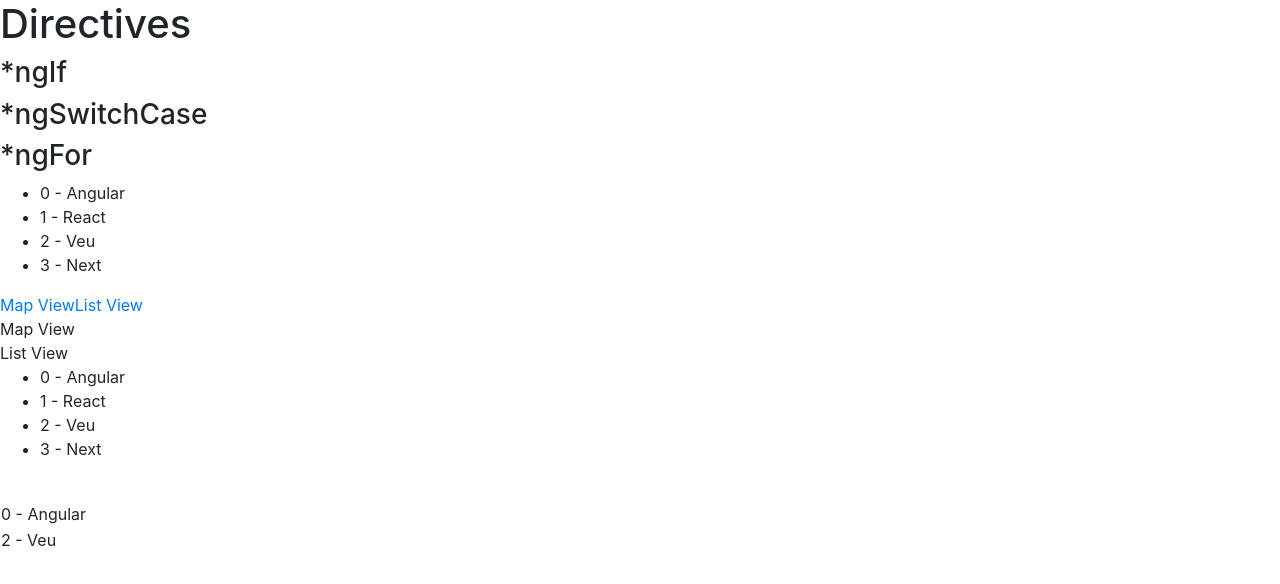
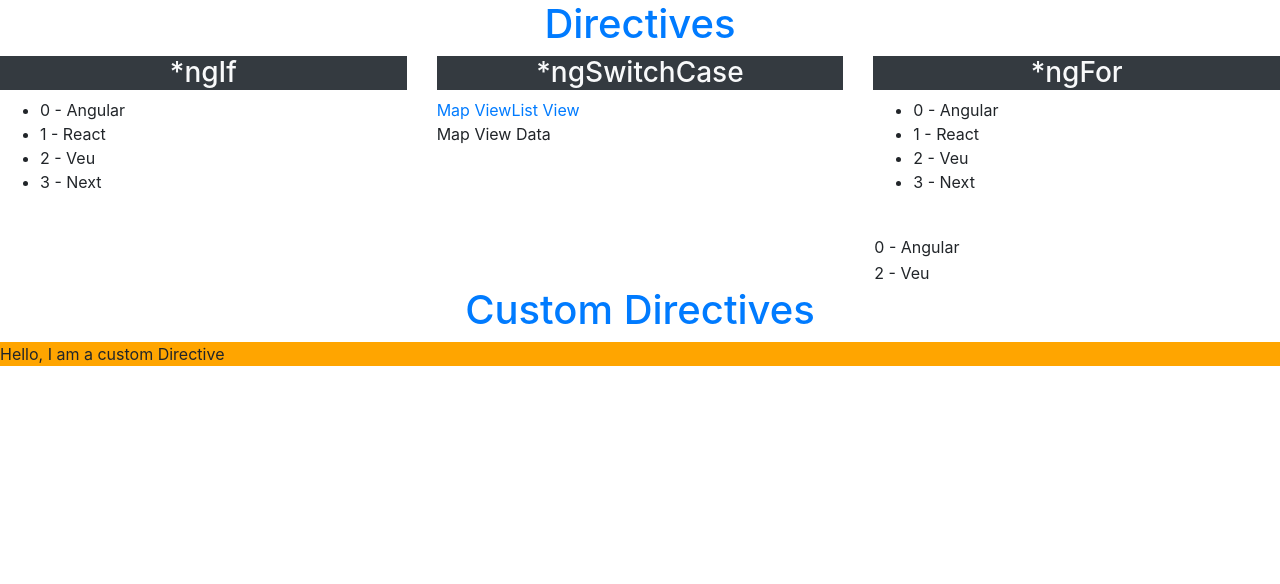
Before and after one commit to gitp18/StudyAngular, an Angular app: page / in a window 1280 px wide. Shown: the top 584 px of the page. Built offline with nearby package versions, Linux system fonts and the light colour scheme.

Commit message:
custom directives

```diff
--- a/src/app/app.component.html
+++ b/src/app/app.component.html
@@ -1,20 +1,20 @@
 <router-outlet>
 
-                <h1 className="text-primary text-center">Directives</h1>
-                <div className="row">
-                    <div className="col-md-4">
-                        <h3 className="text-light bg-dark text-center">*ngIf</h3>
+    <h1 class="text-primary text-center">Directives</h1>
+    <div class="row">
+        <div class="col-md-4">
+            <h3 class="text-light bg-dark text-center">*ngIf</h3>
         </div>
-                    <div className="col-md-4">
-                        <h3 className="text-light bg-dark text-center">*ngSwitchCase</h3>
+        <div class="col-md-4">
+            <h3 class="text-light bg-dark text-center">*ngSwitchCase</h3>
         </div>
-                    <div className="col-md-4">
-                        <h3 className="text-light bg-dark text-center">*ngFor</h3>
+        <div class="col-md-4">
+            <h3 class="text-light bg-dark text-center">*ngFor</h3>
         </div>
     </div>
 
-                <div className="row">
-                    <div className="col-md-4">
+    <div class="row">
+        <div class="col-md-4">
             <div *ngIf="courses.length>0; then ifSegment else elseSegment"></div>
             <ng-template #ifSegment>
                 <ul>
@@ -27,20 +27,22 @@
                 No records found
             </ng-template>
         </div>
-                    <div className="col-md-4">
+        <div class="col-md-4">
             <ul class="nav nav-pills">
-                            <li class="active">
-                                <a href="javascript:void(0)">Map View</a>
+                <li [class.active]="viewMode == 'map'">
+                    <a href="javascript:void(0)" (click)="viewMode='map'">Map View</a>
                 </li>
-                            <li><a href="javascript:void(0)">List View</a></li>
+                <li [class.active]="viewMode == 'list'">
+                    <a href="javascript:void(0)" (click)="viewMode='list'">List View</a>
+                </li>
             </ul>
             <div [ngSwitch]="viewMode">
-                            <div *ngSwitchCase="map">Map View</div>
-                            <div *ngSwitchCase="list">List View</div>
+                <div *ngSwitchCase="'map'">Map View Data</div>
+                <div *ngSwitchCase="'list'">List View Data</div>
                 <div *ngSwitchDefault>No records found</div>
             </div>
         </div>
-                    <div className="col-md-4">
+        <div class="col-md-4">
             <ul>
                 <li *ngFor="let course of courses; index as i">
                     {{i}} - {{course.title}}
@@ -64,5 +66,11 @@
         </div>
     </div>
 
+    <h1 class="text-primary text-center">Custom Directives</h1>
+    <div class="row">
+        <div class="col-md-12">
+            <app-custom-directive></app-custom-directive>
+        </div>
+    </div>
 
 </router-outlet>
--- a/src/app/app.component.ts
+++ b/src/app/app.component.ts
@@ -6,10 +6,17 @@
   styleUrls: ['./app.component.css']
 })
 export class AppComponent {
+  viewMode = 'map';
+
   courses = [
     {"id": 1, "title": "Angular"},
     {"id": 2, "title": "React"},
     {"id": 3, "title": "Veu"},
     {"id": 4, "title": "Next"}
   ]
+
+  /*setViewMode(type){
+    this.viewMode = type;
+  } */
+
 }
--- a/src/app/app.module.ts
+++ b/src/app/app.module.ts
@@ -3,10 +3,14 @@
 
 import { AppRoutingModule } from './app-routing.module';
 import { AppComponent } from './app.component';
+import { CustomDirectiveComponent } from './custom-directive/custom-directive.component';
+import { ClassDirective } from './class.directive';
 
 @NgModule({
   declarations: [
-    AppComponent
+    AppComponent,
+    CustomDirectiveComponent,
+    ClassDirective
   ],
   imports: [
     BrowserModule,
--- /dev/null
+++ b/src/app/class.directive.ts
@@ -0,0 +1,18 @@
+import { Directive, ElementRef   , Input } from '@angular/core';
+
+@Directive({
+  selector: '[appClass]'
+})
+export class ClassDirective {
+
+  constructor(private _element: ElementRef) {
+    this._element.nativeElement.style.backgroundColor = 'orange';
+  }
+
+
+  /*constructor(private _element: ElementRef) {}
+  @Input() set backgroundColor(color: 'orange'){
+    this._element.nativeElement.style.backgroundColor = color;
+  }*/
+
+}
--- /dev/null
+++ b/src/app/custom-directive/custom-directive.component.html
@@ -0,0 +1,47 @@
+<div appClass>Hello, I am a custom Directive</div>
+
+
+<!--<div appClass [backgroundColor]="'red'">Hello, I am a custom Directive</div>-->
+
+
+
+
+
+
+
+
+
+
+
+
+
+
+<!--
+<nav>
+    <ul class="pagination">
+      <li class="page-item" [ngClass]="{ disabled: currentPage === 0 }">
+        <a class="page-link" (click)="currentPage = currentPage - 1">Prev</a>
+      </li>
+      <ng-container *ngFor="let image of images; let i = index">
+        <li
+          class="page-item"
+          [ngClass]="{ active: i === currentPage }"
+          *ngIf="checkWindowIndex(i)"
+        >
+          <a (click)="currentPage = i" class="page-link">{{ i + 1 }}</a>
+        </li>
+      </ng-container>
+      <li
+        class="page-item"
+        [ngClass]="{ disabled: currentPage === images.length - 1 }"
+      >
+        <a class="page-link" (click)="currentPage = currentPage + 1">Next</a>
+      </li>
+    </ul>
+  </nav>
+
+  <div>
+    <h4>{{ images[currentPage].title }}</h4>
+    <img [src]="images[currentPage].url" />
+  </div>
+-->
--- /dev/null
+++ b/src/app/custom-directive/custom-directive.component.ts
@@ -0,0 +1,145 @@
+import { Component } from '@angular/core';
+
+@Component({
+  selector: 'app-custom-directive',
+  templateUrl: './custom-directive.component.html',
+  styleUrls: ['./custom-directive.component.css']
+})
+export class CustomDirectiveComponent {
+  currentPage = 0;
+
+  checkWindowIndex(index: number) {
+    return Math.abs(this.currentPage - index) < 5;
+  }
+  images = [
+    {title: 'At the Beach'},
+    {title: 'At the Forest'},
+    {title: 'At the City'},
+    {title: 'At the Snow'}
+  ];
+
+/*
+  images = [
+    {
+      title: 'At the Beach',
+      url:
+        'https://images.unsplash.com/photo-1507525428034-b723cf961d3e?ixlib=rb-1.2.1&ixid=eyJhcHBfaWQiOjEyMDd9&auto=format&fit=crop&w=1000&q=60'
+    },
+    {
+      title: 'At the Forest',
+      url:
+        'https://images.unsplash.com/photo-1448375240586-882707db888b?ixlib=rb-1.2.1&auto=format&fit=crop&w=1000&q=60'
+    },
+    {
+      title: 'At the City',
+      url:
+        'https://images.unsplash.com/photo-1480714378408-67cf0d13bc1b?ixlib=rb-1.2.1&auto=format&fit=crop&w=1000&q=60'
+    },
+    {
+      title: 'At the Snow',
+      url:
+        'https://images.unsplash.com/photo-1517299321609-52687d1bc55a?ixlib=rb-1.2.1&ixid=eyJhcHBfaWQiOjEyMDd9&auto=format&fit=crop&w=1000&q=60'
+    },
+    {
+      title: 'At the Beach',
+      url:
+        'https://images.unsplash.com/photo-1507525428034-b723cf961d3e?ixlib=rb-1.2.1&ixid=eyJhcHBfaWQiOjEyMDd9&auto=format&fit=crop&w=1000&q=60'
+    },
+    {
+      title: 'At the Forest',
+      url:
+        'https://images.unsplash.com/photo-1448375240586-882707db888b?ixlib=rb-1.2.1&auto=format&fit=crop&w=1000&q=60'
+    },
+    {
+      title: 'At the City',
+      url:
+        'https://images.unsplash.com/photo-1480714378408-67cf0d13bc1b?ixlib=rb-1.2.1&auto=format&fit=crop&w=1000&q=60'
+    },
+    {
+      title: 'At the Snow',
+      url:
+        'https://images.unsplash.com/photo-1517299321609-52687d1bc55a?ixlib=rb-1.2.1&ixid=eyJhcHBfaWQiOjEyMDd9&auto=format&fit=crop&w=1000&q=60'
+    },
+    {
+      title: 'At the Beach',
+      url:
+        'https://images.unsplash.com/photo-1507525428034-b723cf961d3e?ixlib=rb-1.2.1&ixid=eyJhcHBfaWQiOjEyMDd9&auto=format&fit=crop&w=1000&q=60'
+    },
+    {
+      title: 'At the Forest',
+      url:
+        'https://images.unsplash.com/photo-1448375240586-882707db888b?ixlib=rb-1.2.1&auto=format&fit=crop&w=1000&q=60'
+    },
+    {
+      title: 'At the City',
+      url:
+        'https://images.unsplash.com/photo-1480714378408-67cf0d13bc1b?ixlib=rb-1.2.1&auto=format&fit=crop&w=1000&q=60'
+    },
+    {
+      title: 'At the Snow',
+      url:
+        'https://images.unsplash.com/photo-1517299321609-52687d1bc55a?ixlib=rb-1.2.1&ixid=eyJhcHBfaWQiOjEyMDd9&auto=format&fit=crop&w=1000&q=60'
+    },
+    {
+      title: 'At the Beach',
+      url:
+        'https://images.unsplash.com/photo-1507525428034-b723cf961d3e?ixlib=rb-1.2.1&ixid=eyJhcHBfaWQiOjEyMDd9&auto=format&fit=crop&w=1000&q=60'
+    },
+    {
+      title: 'At the Forest',
+      url:
+        'https://images.unsplash.com/photo-1448375240586-882707db888b?ixlib=rb-1.2.1&auto=format&fit=crop&w=1000&q=60'
+    },
+    {
+      title: 'At the City',
+      url:
+        'https://images.unsplash.com/photo-1480714378408-67cf0d13bc1b?ixlib=rb-1.2.1&auto=format&fit=crop&w=1000&q=60'
+    },
+    {
+      title: 'At the Snow',
+      url:
+        'https://images.unsplash.com/photo-1517299321609-52687d1bc55a?ixlib=rb-1.2.1&ixid=eyJhcHBfaWQiOjEyMDd9&auto=format&fit=crop&w=1000&q=60'
+    },
+    {
+      title: 'At the Beach',
+      url:
+        'https://images.unsplash.com/photo-1507525428034-b723cf961d3e?ixlib=rb-1.2.1&ixid=eyJhcHBfaWQiOjEyMDd9&auto=format&fit=crop&w=1000&q=60'
+    },
+    {
+      title: 'At the Forest',
+      url:
+        'https://images.unsplash.com/photo-1448375240586-882707db888b?ixlib=rb-1.2.1&auto=format&fit=crop&w=1000&q=60'
+    },
+    {
+      title: 'At the City',
+      url:
+        'https://images.unsplash.com/photo-1480714378408-67cf0d13bc1b?ixlib=rb-1.2.1&auto=format&fit=crop&w=1000&q=60'
+    },
+    {
+      title: 'At the Snow',
+      url:
+        'https://images.unsplash.com/photo-1517299321609-52687d1bc55a?ixlib=rb-1.2.1&ixid=eyJhcHBfaWQiOjEyMDd9&auto=format&fit=crop&w=1000&q=60'
+    },
+    {
+      title: 'At the Beach',
+      url:
+        'https://images.unsplash.com/photo-1507525428034-b723cf961d3e?ixlib=rb-1.2.1&ixid=eyJhcHBfaWQiOjEyMDd9&auto=format&fit=crop&w=1000&q=60'
+    },
+    {
+      title: 'At the Forest',
+      url:
+        'https://images.unsplash.com/photo-1448375240586-882707db888b?ixlib=rb-1.2.1&auto=format&fit=crop&w=1000&q=60'
+    },
+    {
+      title: 'At the City',
+      url:
+        'https://images.unsplash.com/photo-1480714378408-67cf0d13bc1b?ixlib=rb-1.2.1&auto=format&fit=crop&w=1000&q=60'
+    },
+    {
+      title: 'At the Snow',
+      url:
+        'https://images.unsplash.com/photo-1517299321609-52687d1bc55a?ixlib=rb-1.2.1&ixid=eyJhcHBfaWQiOjEyMDd9&auto=format&fit=crop&w=1000&q=60'
+    }
+  ];
+*/
+}
```
Also changed, not shown: src/app/custom-directive/custom-directive.component.css (added), 1 other file (tests, documents, lock files or other folders). Lines whose indentation alone changed are shown as unchanged.
